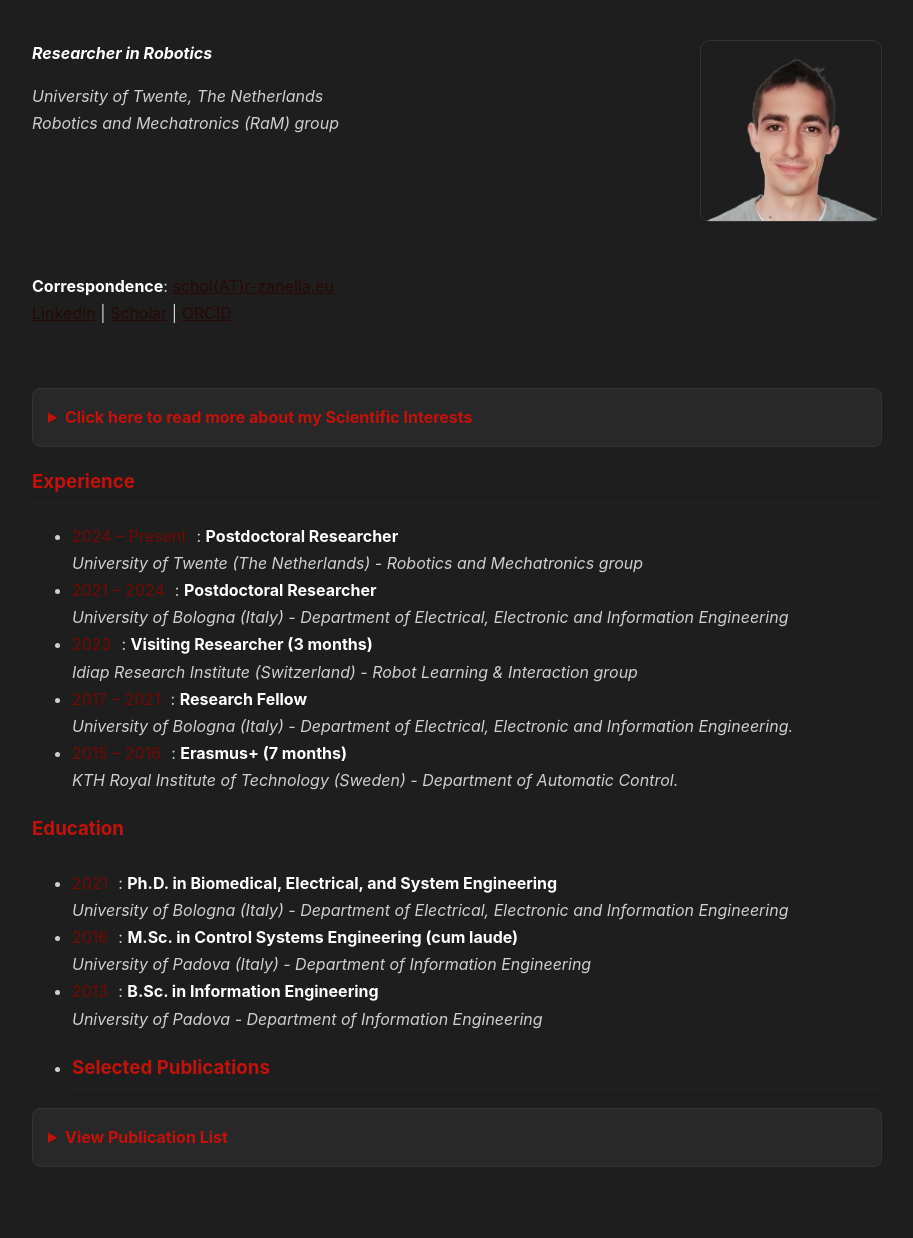
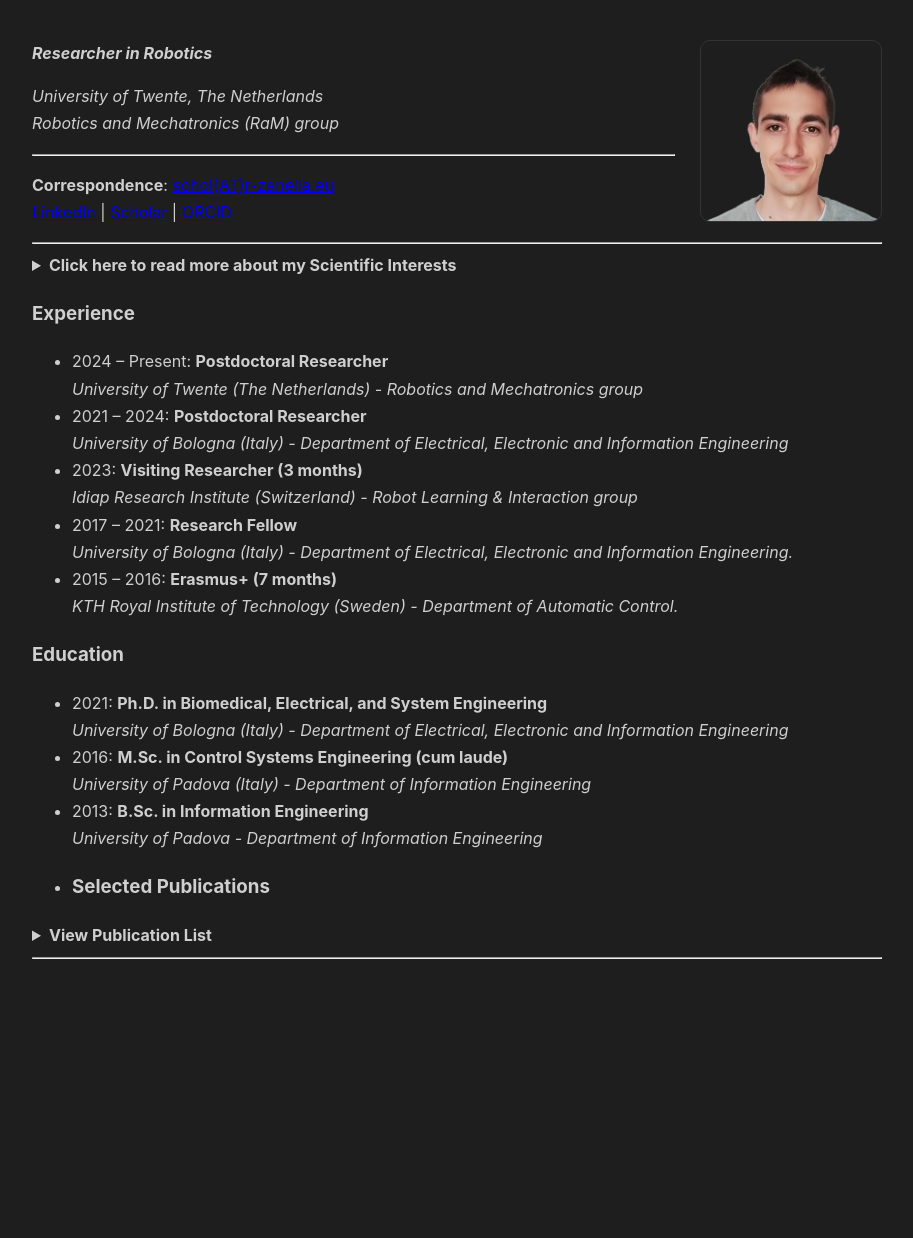
Before and after one commit to zanellar/zanellar.github.io, a Jekyll site: the page built from index.md, in a window 1280 px wide. Shown: the whole page, without its empty margins (183-1096 px from the left). Built offline with Jekyll 4.4.1, drawn with Linux system fonts in a browser that asks for light colours; after the commit the page ends 999 px from its top, so only the background shows below that.

Commit message:
Update default.html

```diff
--- a/_layouts/default.html
+++ b/_layouts/default.html
@@ -17,22 +17,19 @@
     float: right;
     width: 180px;
     border-radius: 10px;
-      margin-left: 20px;
-      margin-bottom: 20px;
+    margin-left: 25px;
+    margin-bottom: 10px;
     border: 0.5px solid #333;
   }
-    h1, h2, h3, summary { color: #C3110C; text-decoration: none; }
-    h1, h2, h3 { border-bottom: 0.5px solid #222; padding-bottom: 5px; }
-    a { color: #280905; text-decoration: underline; }
-    a:hover { filter: brightness(2.5); } /* Increased brightness for visibility */
-    strong { color: #ffffff; }
-    .date { color: #740A03; font-weight: normal; margin-right: 10px; }
-    hr { border: 0; border-top: 0.5px solid #222; margin: 30px 0; clear: both; }
-    details { background: #282828; padding: 15px; border-radius: 8px; margin-bottom: 15px; border: 0.5px solid #333; }
-    summary { cursor: pointer; font-weight: bold; }
-    i { color: #aaaaaa; }
-    @media (max-width: 600px) {
-      .profile-img { float: none; display: block; margin: 0 auto 20px auto; }
+
+  /* Questo assicura che il testo dell'intestazione stia a sinistra dell'immagine */
+  .header-block {
+    overflow: hidden; /* Crea un nuovo contesto di formattazione */
+    margin-bottom: 20px;
+  }
+
+  .header-text p {
+    margin: 5px 0; /* Riduce lo spazio tra le righe dell'intestazione */
   }
 </style>
 </head>
```
Lines whose indentation alone changed are shown as unchanged.
